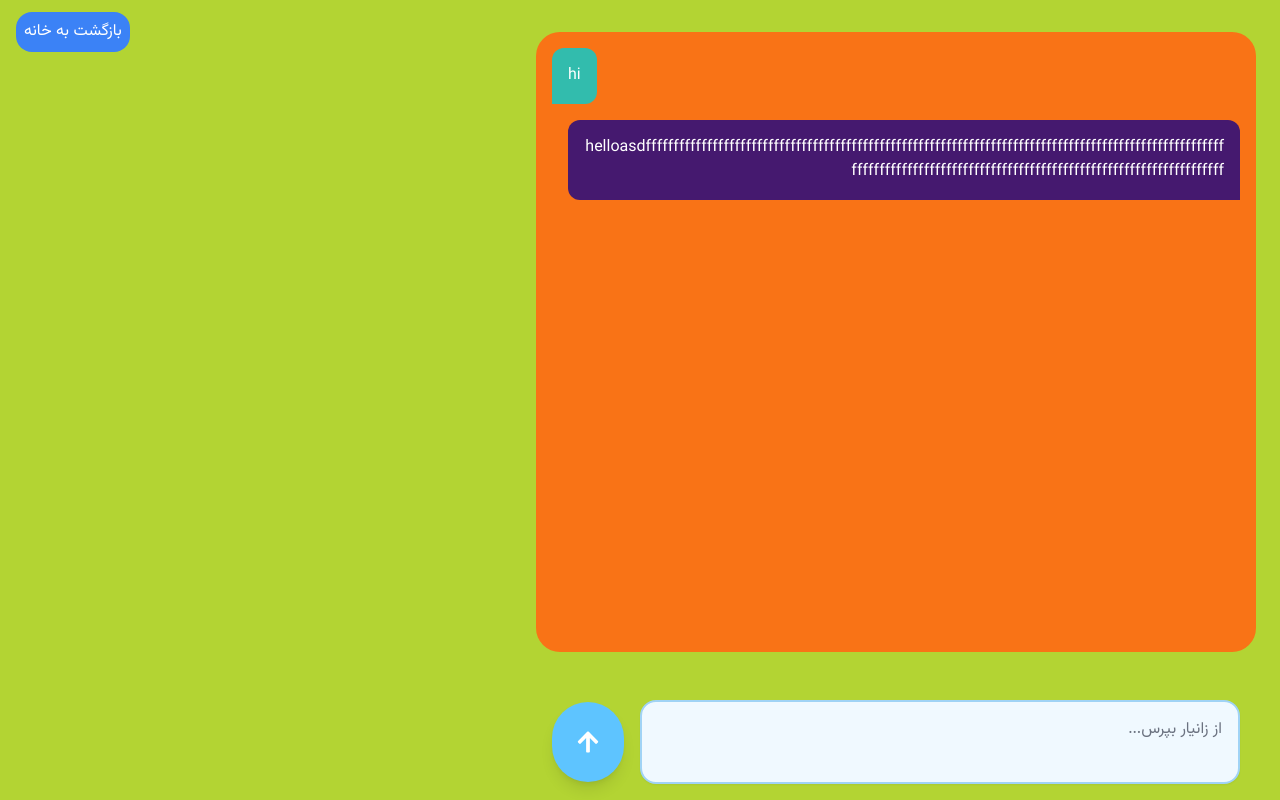
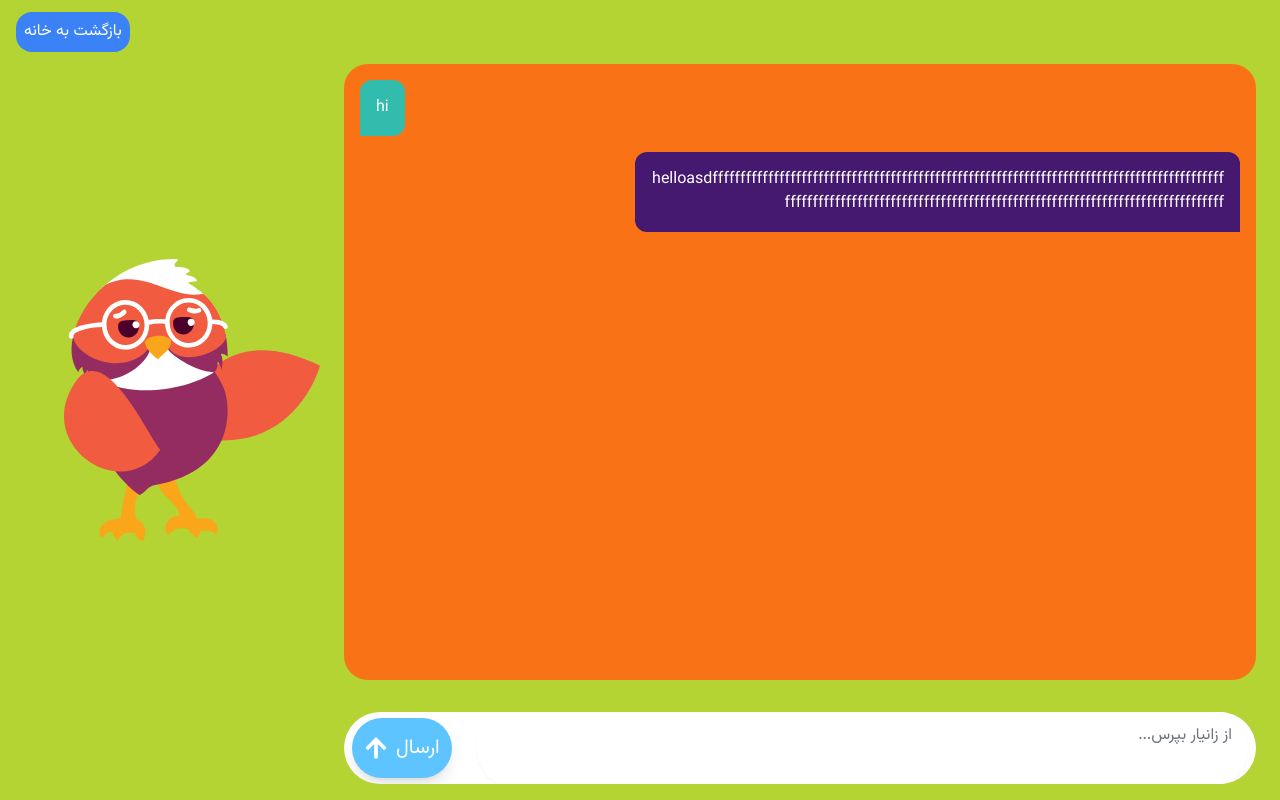
Before and after one commit to ErfanGh83/Avanian1, a Next.js app: page /chat in a window 1280 px wide. Built offline with nearby package versions, Linux system fonts and the light colour scheme.

Commit message:
style: improved message input ui

```diff
--- a/src/app/chat/page.tsx
+++ b/src/app/chat/page.tsx
@@ -1,6 +1,7 @@
 import ChatPage from "@/components/chat/ChatPage";
 import ChatLayout from "@/components/layouts/chat-layout/ChatLayout";
 import React from "react";
+import Image from "next/image";
 
 export default function page() {
   return (
@@ -8,13 +9,19 @@ export default function page() {
       <div className="size-full overflow-hidden flex flex-row-reverse justify-center items-center bg-[#B3D433]">
 
         <div
-          className="w-2/5"
+          className="w-full xl:w-1/4"
         >
-
+          <Image
+            src={"/vectors/owl.svg"}
+            alt="زانیار"
+            width={200}
+            height={200}
+            className="w-32 md:w-44 lg:w-64"
+          />
         </div>
 
         <div
-          className="w-3/5"
+          className="w-full xl:w-3/4"
         >
           <ChatPage />
         </div>
--- a/src/components/chat/ChatPage.tsx
+++ b/src/components/chat/ChatPage.tsx
@@ -3,11 +3,10 @@ import MessageContainer from "./MessageContainer";
 import MessageInput from "./MessageInput";
 
 export default function ChatPage() {
-  const fetchData: string[] = [];
 
   return (
-    <div className="size-full px-6 flex flex-col overflow-hidden h-screen mx-auto">
-      <MessageContainer data={fetchData} />
+    <div className="size-full pt-8 px-6 flex flex-col overflow-hidden h-screen mx-auto">
+      <MessageContainer />
       <MessageInput />
     </div>
   );
--- a/src/components/chat/MessageContainer.tsx
+++ b/src/components/chat/MessageContainer.tsx
@@ -1,29 +1,11 @@
-import Image from "next/image";
 import React from "react";
-import MessageItem from "./MessageItem";
 import ChatBox from "../containers/chat-containers/ChatBox";
 
-type Prop = {
-  data: string[];
-};
+export default function MessageContainer() {
 
-export default function MessageContainer({ data }: Prop) {
+  const fetchedData = ["hi", "hello"]
+
   return (
-    <>
-      {1 > 0 ? (
-        <ChatBox />
-      ) : (
-        <div className="m-auto items-center gap-4 px-8 md:px-16 py-32 lg:px-32 bg-white/50 rounded-2xl flex flex-row">
-          <MessageItem sender="bot">سلام من زانیار هستم! چطور می‌تونم کمکت کنم؟</MessageItem>
-          <Image
-            src={"/vectors/owl.svg"}
-            alt="زانیار"
-            width={200}
-            height={200}
-            className="w-32 md:w-44 lg:w-64"
-          />
-        </div>
-      )}
-    </>
+    <ChatBox data={fetchedData} />
   );
 }
--- a/src/components/chat/MessageInput.tsx
+++ b/src/components/chat/MessageInput.tsx
@@ -1,35 +1,21 @@
-"use client";
-
-import { motion } from "framer-motion";
-import React, { useState } from "react";
+import React from "react";
 import { FaArrowUp } from "react-icons/fa";
 
 export default function MessageInput() {
-  const [isFocused, setIsFocused] = useState(false);
-
   return (
-    <form className="w-full max-w-[1000px] flex justify-center items-center gap-4 p-4 mx-auto">
-      <motion.textarea
+    <form className="w-full h-fit rounded-full flex flex-row bg-white justify-center items-center gap-6 py-1 px-2 mx-auto mb-4 overflow-hidden focus-within:outline focus-within:outline-2 focus-within:outline-blue-400 focus-within:outline-offset-2">
+      <textarea
         placeholder="از زانیار بپرس..."
-        animate={{
-          scale: isFocused ? 1.03 : 1,
-        }}
-        transition={{
-          type: "spring",
-          stiffness: 200,
-          damping: 20,
-        }}
-        onFocus={() => setIsFocused(true)}
-        onBlur={() => setIsFocused(false)}
-        className="w-full p-4 min-h-[20px] h-fit max-h-[200px] overflow-y-auto bg-[#f0f9ff] text-neutral-800 rounded-2xl border-2 border-[#a0d3f5] focus:outline-none focus:ring-2 focus:ring-[#5ec4ff] transition-all resize-none shadow-sm placeholder:text-gray-500"
+        className="w-full p-4 min-h-[20px] h-fit max-h-[200px] overflow-y-auto text-neutral-800 rounded-full focus:outline-none transition-all resize-none shadow-sm placeholder:text-gray-500"
       />
 
       <button
         type="submit"
-        className=" size-20 flex items-center justify-center p-3 rounded-full bg-[#5ec4ff] hover:bg-[#48b1ef] text-white shadow-lg transition-all"
+        className="w-28 h-fit flex flex-row gap-2 items-center justify-center px-3 py-4 rounded-full bg-[#5ec4ff] hover:bg-[#48b1ef] text-white shadow-lg transition-all"
         aria-label="ارسال پیام"
       >
-        <FaArrowUp size={24}/>
+        <p className="text-xl">ارسال</p>
+        <FaArrowUp size={24} />
       </button>
     </form>
   );
--- a/src/components/chat/MessageItem.tsx
+++ b/src/components/chat/MessageItem.tsx
@@ -17,8 +17,8 @@ export default function MessageItem({ sender, children }: Props) {
       >
 
         <div
-          className={`max-w-[100%] h-fit min-h-[75%] bg-t/30 relative rounded-t-xl ${
-            sender == "user" ? "bg-dark2 rounded-bl-xl" : "bg-avanianBlue rounded-br-xl"
+          className={`max-w-[90%] h-fit min-h-[75%] bg-t/30 relative rounded-t-xl ${
+            sender == "user" ? "bg-dark2 rounded-bl-xl ml-10" : "bg-avanianBlue rounded-br-xl mr-10"
           }`}
         >
 
```
Also changed, not shown: src/components/containers/chat-containers/ChatBox.tsx (+7 -1 lines).
